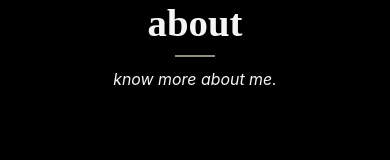
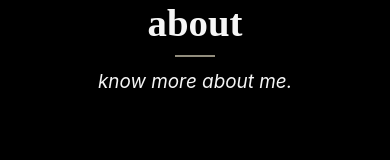
Before and after one commit to Osiclin/portfolio, a Next.js app: page /about in a window 390 px wide. Shown: the part 199-359 px from the top of the page. Built offline with nearby package versions, Linux system fonts and the light colour scheme; a web font is replaced by a local one.

Commit message:
subtitle

```diff
--- a/styles/PageTitle.module.css
+++ b/styles/PageTitle.module.css
@@ -23,6 +23,6 @@
     }
 
     .subtitletext{
-        font-size: 0.8rem;
+        font-size: 0.95rem;
     }
 }
```
